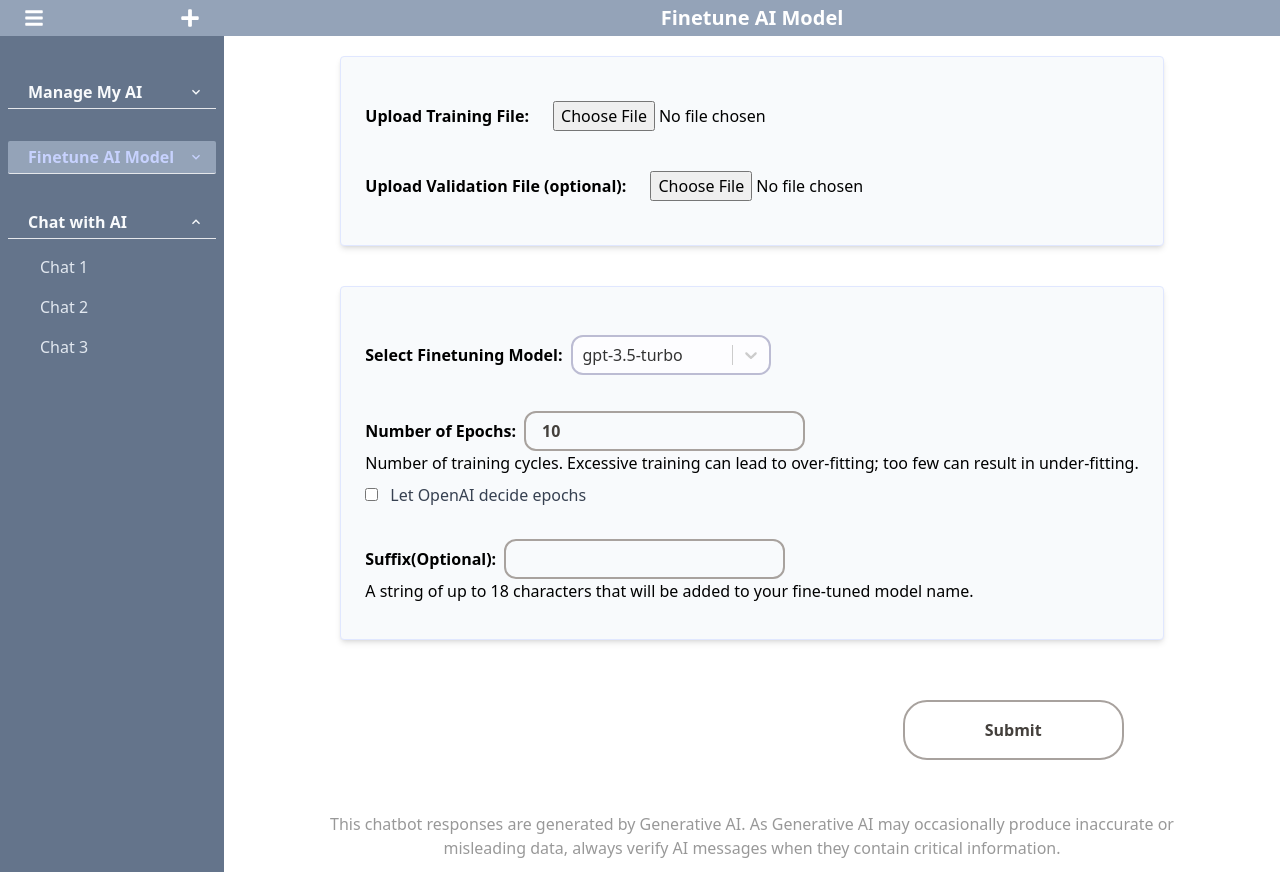
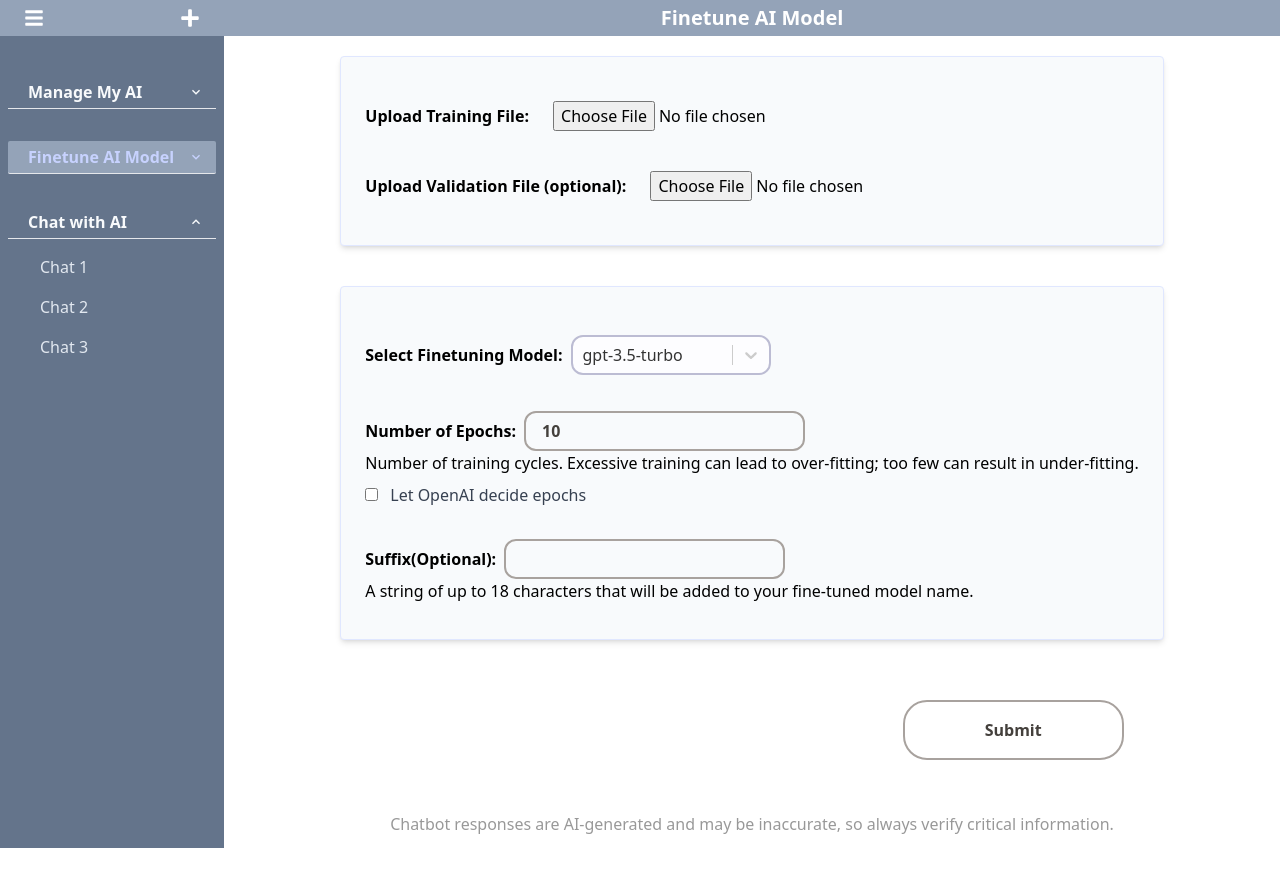
Before and after one commit to rexcare367/Smartchat-RAG, a Next.js app: page /finetunemodel in a window 1280 px wide. After the commit the page ends 848 px from the top, so only its background shows below. Built offline with nearby package versions, Linux system fonts and the light colour scheme.

Commit message:
further adjust footer text

```diff
--- a/src/components/Layout.tsx
+++ b/src/components/Layout.tsx
@@ -3,7 +3,7 @@ import Sidebar from '@/src/components/Sidebar'
 import Header from '@/src/components/Header'
 
 const Footer = () => {
-  return <footer className='py-3 text-center opacity-40'>This chatbot responses are generated by Generative AI. As Generative AI may occasionally produce inaccurate or misleading data, always verify AI messages when they contain critical information. </footer>
+  return <footer className='py-3 text-center opacity-40'>Chatbot responses are AI-generated and may be inaccurate, so always verify critical information.</footer>
 }
 
 const Layout: FC<{ children: ReactNode}>  = ({ children }) => {
```
